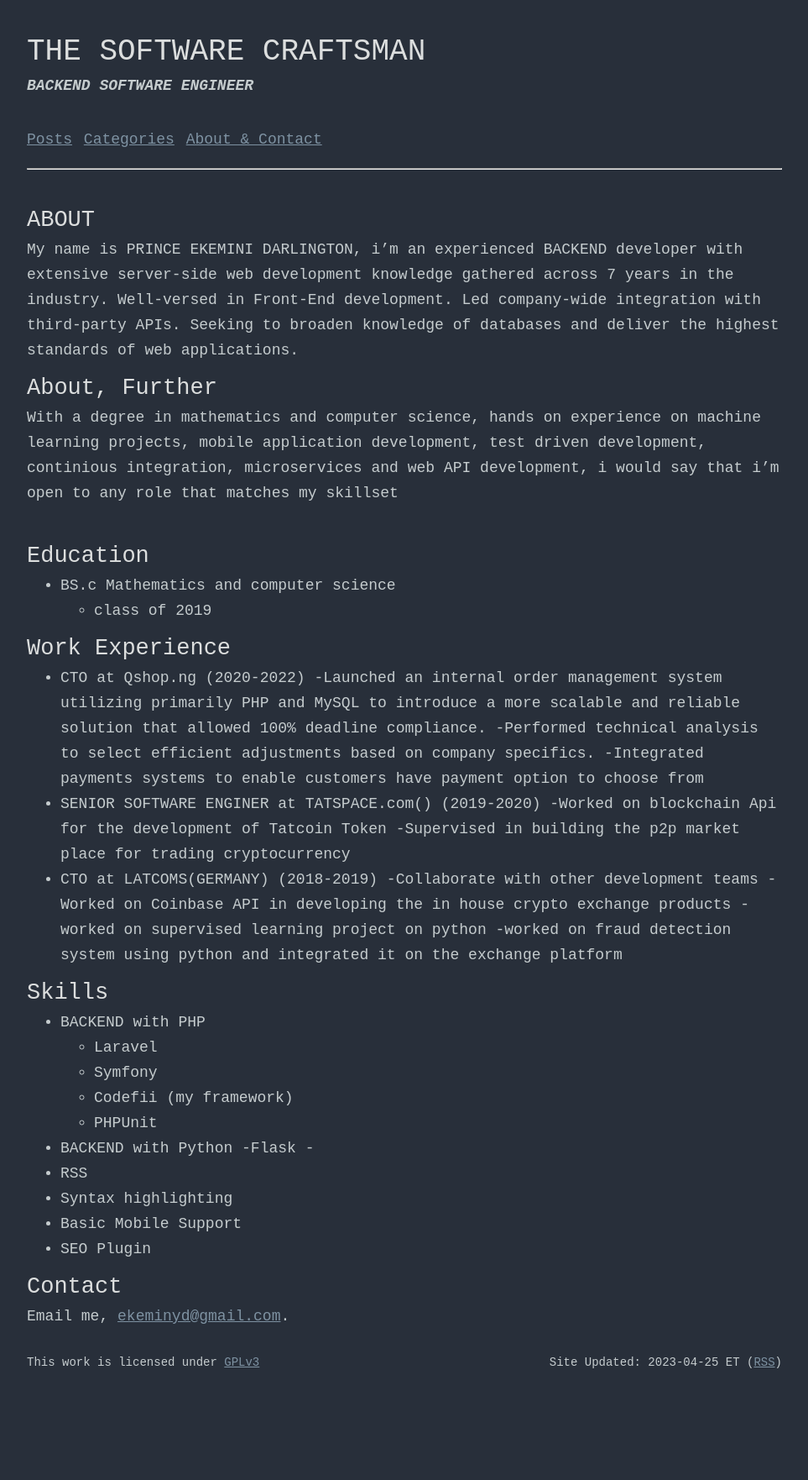
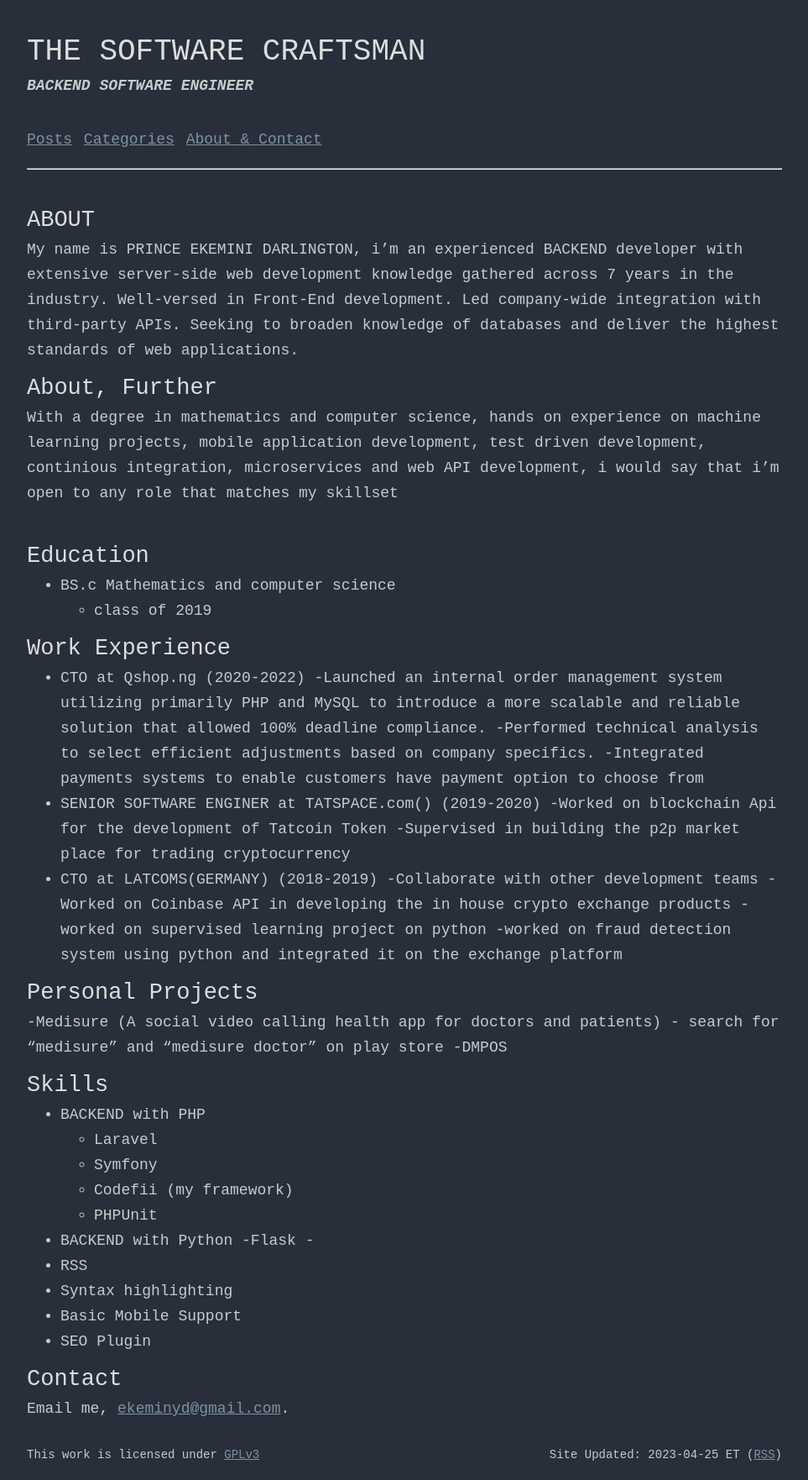
Before and after one commit to iamcoderisk/iamcoderisk.github.io, a Jekyll site: the page built from index.md, in a window 1280 px wide. Shown: the whole page at 84% size, without its empty margins (158-1121 px from the left). Built offline with Jekyll 4.4.1, drawn with Linux system fonts in a browser that asks for light colours; before the commit the page ends 1652 px from its top, so only the background shows below that.

Commit message:
Update index.md

```diff
--- a/index.md
+++ b/index.md
@@ -20,11 +20,11 @@ With a degree in mathematics and computer science, hands on experience on machin
     -Launched an internal order management system utilizing primarily PHP and MySQL to introduce a more scalable and reliable solution that allowed 100% deadline compliance.
     -Performed technical analysis to select efficient adjustments based on company specifics.
     -Integrated payments systems to enable customers have payment option to choose from
-
+<br>
 - SENIOR SOFTWARE ENGINER at TATSPACE.com() (2019-2020)
     -Worked on blockchain Api for the development of Tatcoin Token
     -Supervised in building the p2p market place  for trading cryptocurrency
-
+<br>
 - CTO at LATCOMS(GERMANY) (2018-2019)
     -Collaborate with other development teams
     -Worked on Coinbase API in developing the in house crypto exchange products
@@ -32,6 +32,10 @@ With a degree in mathematics and computer science, hands on experience on machin
     -worked on fraud detection system using python and integrated it on the exchange platform
 
 
+## Personal Projects
+-Medisure (A social video calling health app for doctors and patients)
+    - search for "medisure" and "medisure doctor" on play store
+-DMPOS
 
 ## Skills
 -  BACKEND with PHP
```
Also changed, not shown: other parts of index.md (+1 -1 lines).
